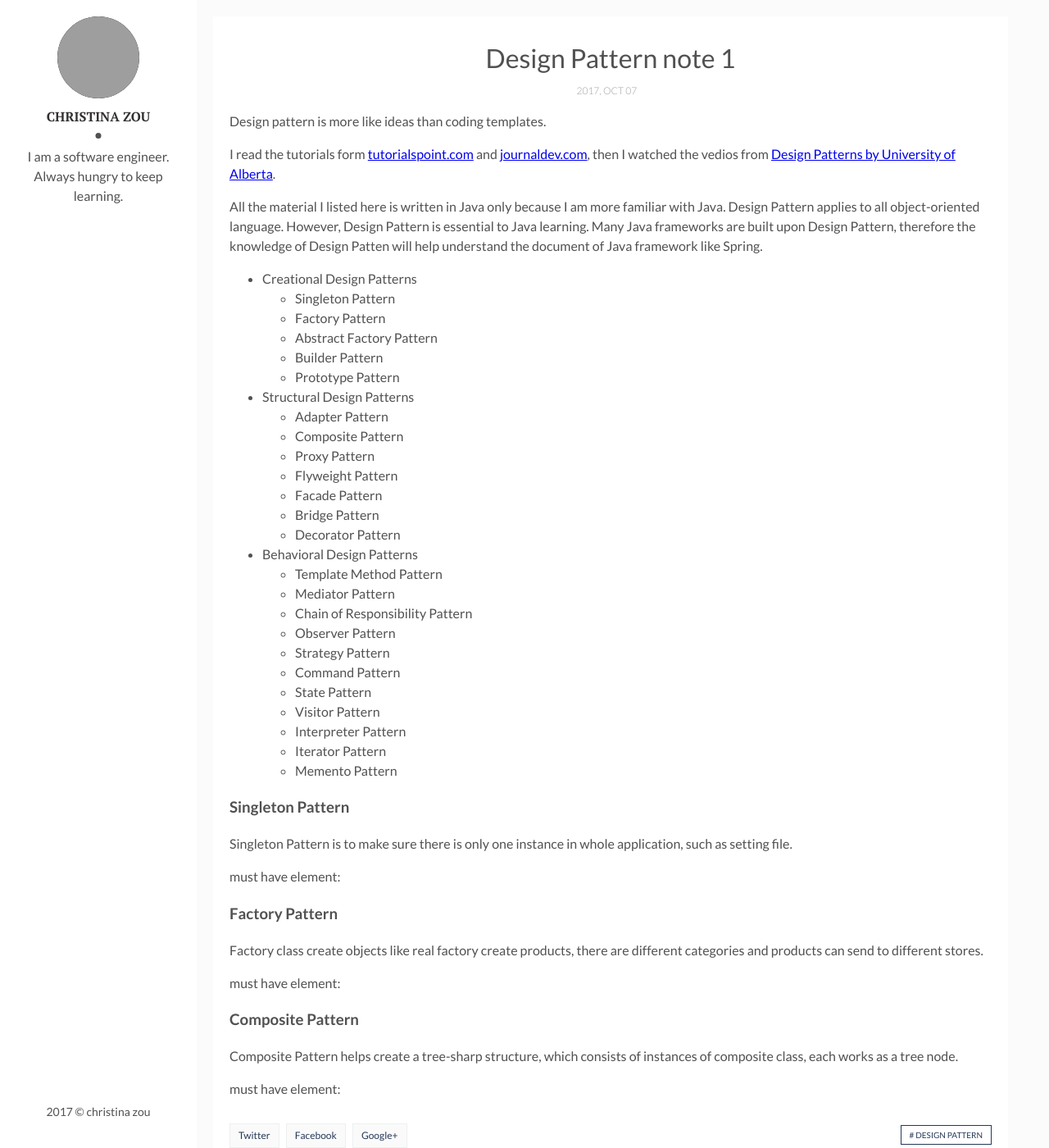
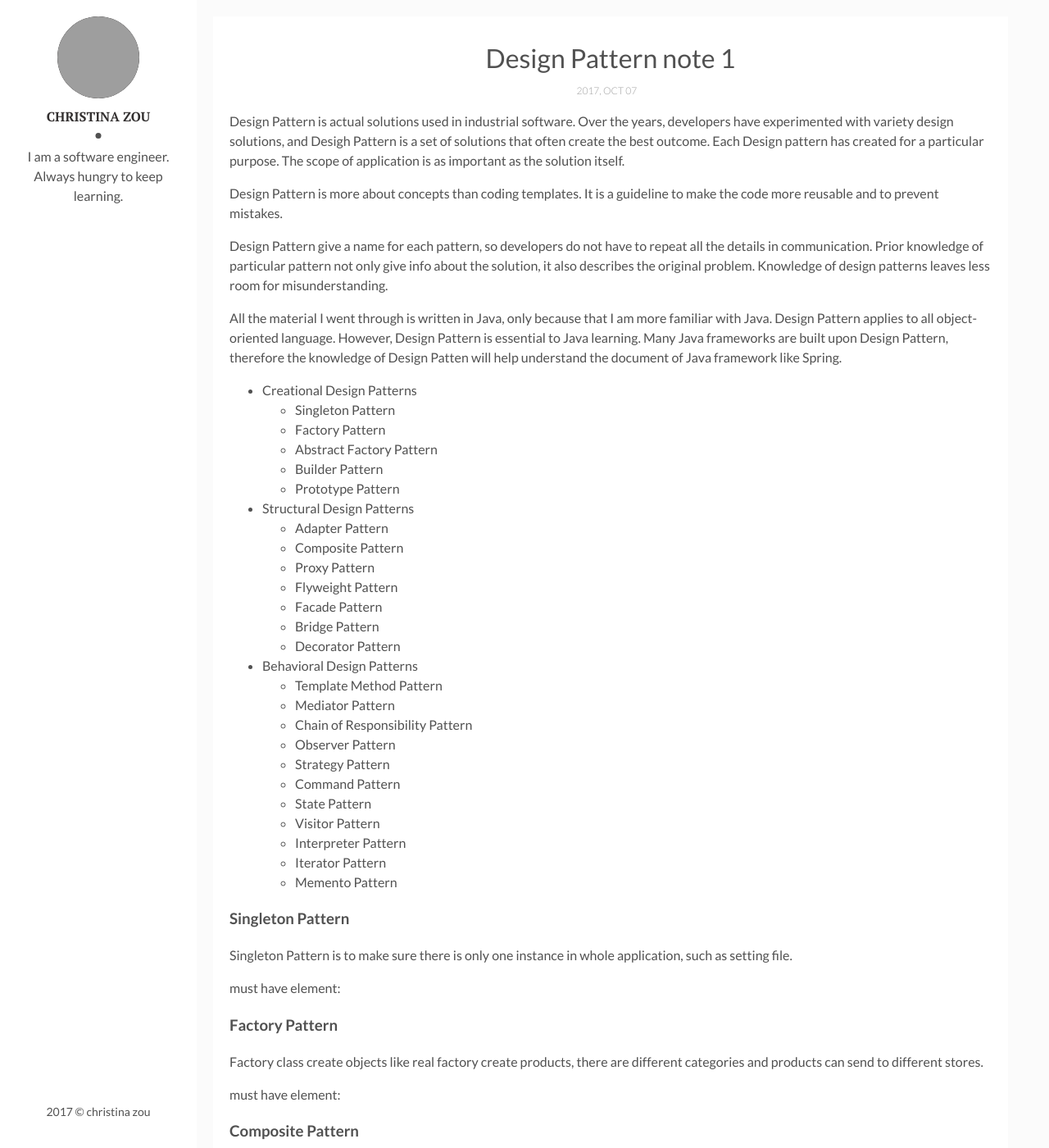
Before and after one commit to christinazou/christinazou.github.io, a Jekyll site: the page built from _posts/2017-10-08-Design-pattern-node-1.markdown, in a window 1280 px wide and 1400 px high. Shown: the whole window at 82% size. Built offline with Jekyll 4.4.1, drawn with Linux system fonts in a browser that asks for light colours; some of the changed text lies outside the part shown; grey boxes are pictures that could not be loaded.

Commit message:
no message

```diff
--- a/_posts/2017-10-08-Design-pattern-node-1.markdown
+++ b/_posts/2017-10-08-Design-pattern-node-1.markdown
@@ -5,13 +5,13 @@ date: 2017-10-08 00:00:00 +0300
 description: a note for Design Pattern. I found several reading materials on the web and a course on Coursera. Here is what I learned. # Add post description (optional)
 tags: [Design Pattern]
 ---
+Design Pattern is actual solutions used in industrial software. Over the years, developers have experimented with variety design solutions, and Desigh Pattern is a set of solutions that often create the best outcome. Each Design pattern has created for a particular purpose. The scope of application is as important as the solution itself.
 
-Design pattern is more like ideas than coding templates.
+Design Pattern is more about concepts than coding templates. It is a guideline to make the code more reusable and to prevent mistakes.
 
-I read the tutorials form [tutorialspoint.com](https://www.tutorialspoint.com/design_pattern/) and [journaldev.com](https://www.journaldev.com/1827/java-design-patterns-example-tutorial), then I watched the vedios from [Design Patterns
-by University of Alberta](https://www.coursera.org/learn/design-patterns/home/welcome).
+Design Pattern give a name for each pattern, so developers do not have to repeat all the details in communication. Prior knowledge of particular pattern not only give info about the solution, it also describes the original problem. Knowledge of design patterns leaves less room for misunderstanding.
 
-All the material I listed here is written in Java only because I am more familiar with Java. Design Pattern applies to all object-oriented language. However, Design Pattern is essential to Java learning. Many Java frameworks are built upon Design Pattern, therefore the knowledge of Design Patten will help understand the document of Java framework like Spring.
+All the material I went through is written in Java, only because that I am more familiar with Java. Design Pattern applies to all object-oriented language. However, Design Pattern is essential to Java learning. Many Java frameworks are built upon Design Pattern, therefore the knowledge of Design Patten will help understand the document of Java framework like Spring.
 
 * Creational Design Patterns
 	* Singleton Pattern
@@ -57,3 +57,7 @@ must have element:
 Composite Pattern helps create a tree-sharp structure, which consists of instances of composite class, each works as a tree node.
 
 must have element:
+
+
+I read the tutorials form [tutorialspoint.com](https://www.tutorialspoint.com/design_pattern/) and [journaldev.com](https://www.journaldev.com/1827/java-design-patterns-example-tutorial), then I watched the vedios from [Design Patterns
+by University of Alberta](https://www.coursera.org/learn/design-patterns/home/welcome).
```
